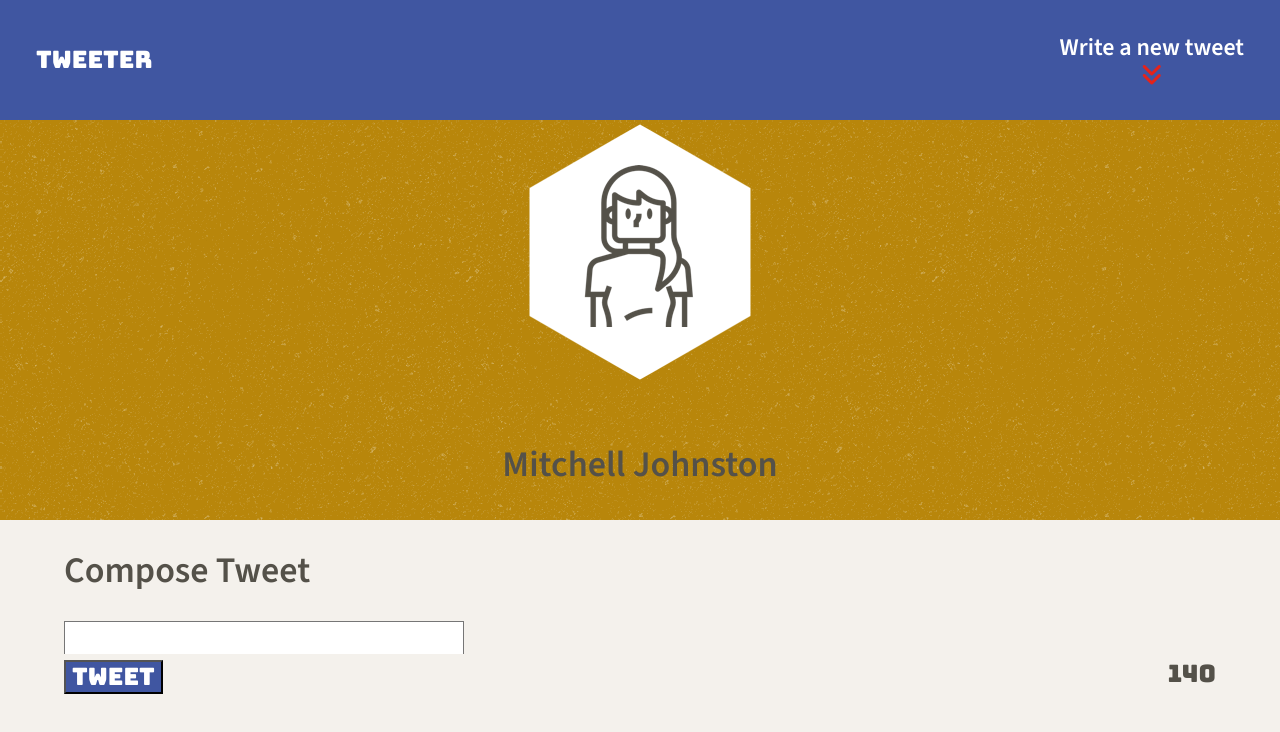
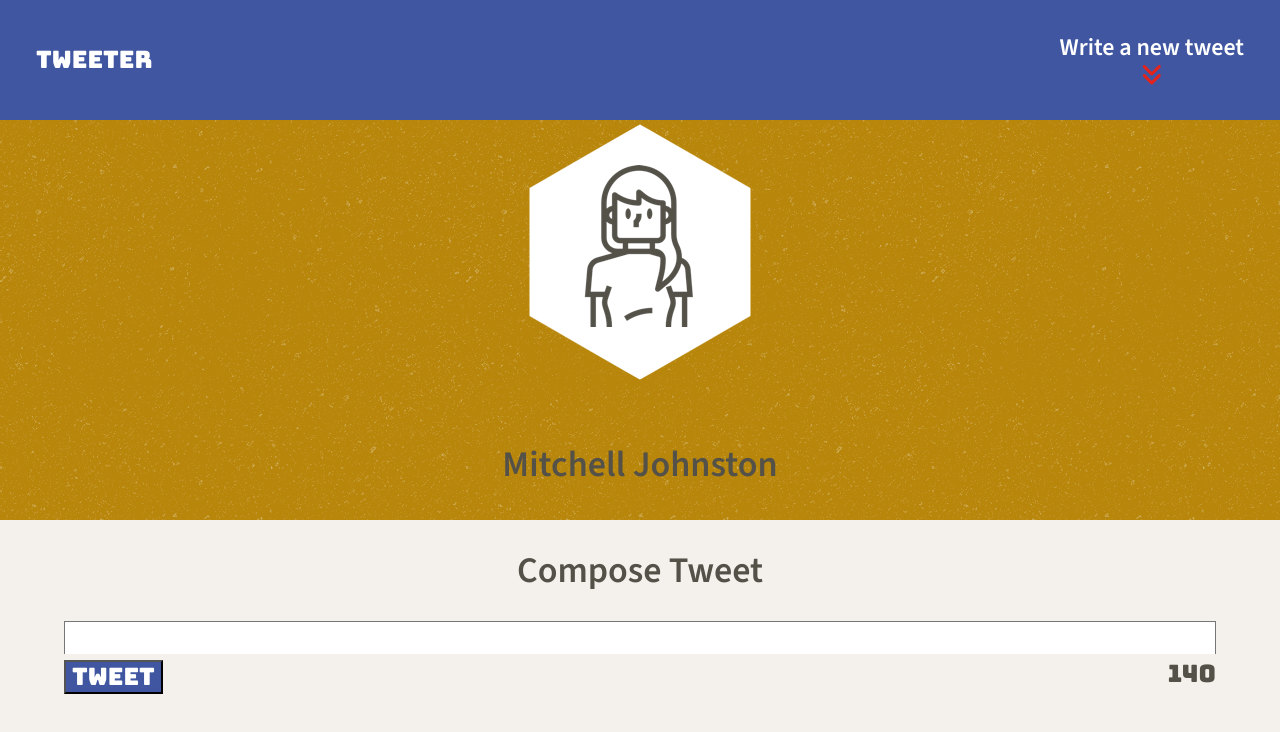
Before and after one commit to mxtchjohnston/tweeter-app, a website: page public/index.html in a window 1280 px wide. Drawn offline with nearby package versions, Linux system fonts and the light colour scheme; no server answers.

Commit message:
undo git mess

```diff
--- a/public/styles/new-tweet.css
+++ b/public/styles/new-tweet.css
@@ -1,3 +1,10 @@
+.new-tweet {
+  display: flex;
+  flex-direction: column;
+  justify-content: center;
+  align-items: center;
+}
+
 .new-tweet button {
   background-color: #4056A1;
   color: white;
@@ -14,7 +21,7 @@
 .new-tweet textarea {
   border-bottom-color: black;
   border-bottom: 1em;
-  width: 400px;
+  width: 90vw;
   resize: none;
 }
 
--- a/server/data-files/initial-tweets.json
+++ b/server/data-files/initial-tweets.json
@@ -8,7 +8,7 @@
     "content": {
       "text": "If I have seen further it is by standing on the shoulders of giants"
     },
-    "created_at": 1696904939752
+    "created_at": 1696922267268
   },
   {
     "user": {
@@ -19,6 +19,6 @@
     "content": {
       "text": "Je pense , donc je suis"
     },
-    "created_at": 1696991339752
+    "created_at": 1697008667268
   }
 ]
```
Also changed, not shown: public/styles/layout.css (line endings or trailing spaces).
